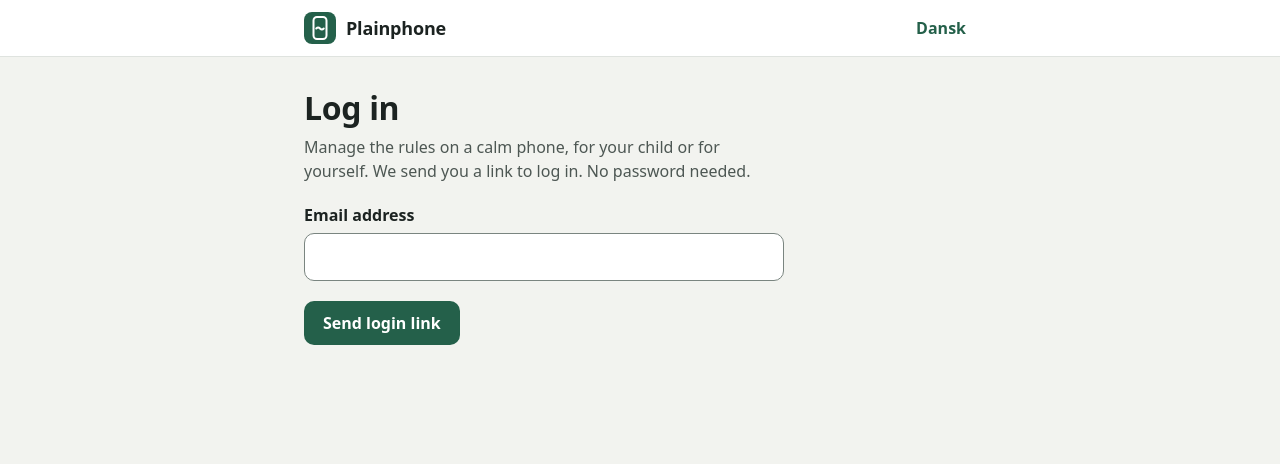
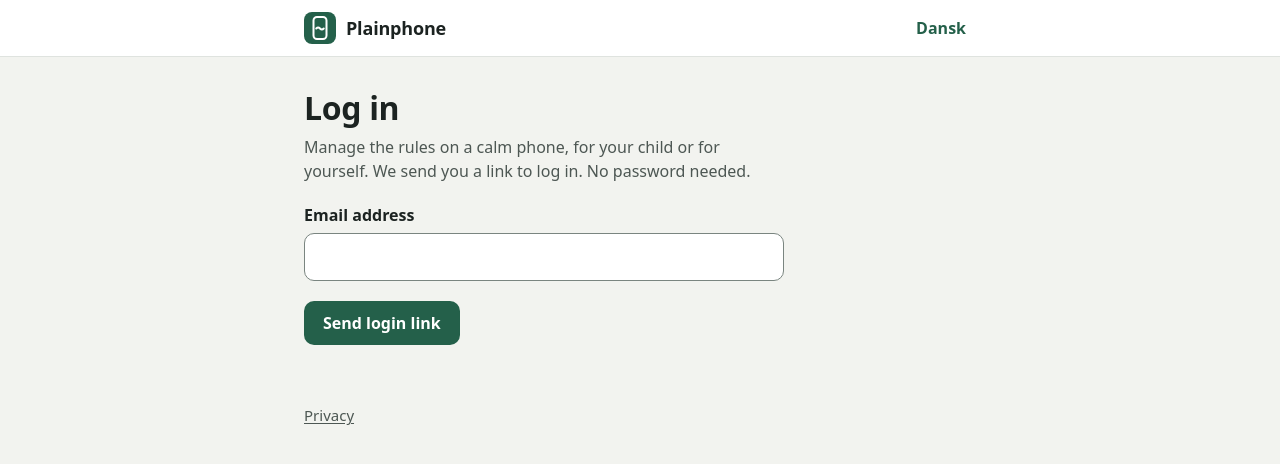
Before and after one commit to plainphone/plainphone, a React (Vite) app in the folder web/: page /login in a window 1280 px wide. Shown: the top 464 px of the page. Built offline with nearby package versions, Linux system fonts and the light colour scheme; no server answers.

Commit message:
wip: link the privacy policy from the parent app

```diff
--- a/web/src/components/Shell.tsx
+++ b/web/src/components/Shell.tsx
@@ -5,6 +5,9 @@ import { useI18n } from "../i18n/I18n";
 import { api, type Approval } from "../lib/api";
 import { clearNextIf, useSession } from "../lib/session";
 import { Mark } from "./Mark";
+
+/** The privacy policy lives on the website, in the language of the app. */
+const privacyUrl = (locale: string) => (locale === "da" ? "https://plainphone.org/da/privacy/" : "https://plainphone.org/privacy/");
 
 export function Shell() {
   const { t, locale } = useI18n();
@@ -88,6 +91,11 @@ export function Shell() {
       <main id="main" className="wrap">
         <Outlet />
       </main>
+      <footer className="wrap site-footer">
+        <a href={privacyUrl(locale)} target="_blank" rel="noopener noreferrer">
+          {t("nav.privacy")}
+        </a>
+      </footer>
     </>
   );
 }
--- a/web/src/i18n/da.ts
+++ b/web/src/i18n/da.ts
@@ -26,6 +26,7 @@ export const da: Messages = {
   "nav.approvals": "Godkendelser",
   "nav.logout": "Log ud",
   "nav.language": "Sprog",
+  "nav.privacy": "Privatliv",
 
   "error.generic": "Noget gik galt. Prøv igen.",
   "error.network": "Kunne ikke få forbindelse til serveren. Tjek din forbindelse, og prøv igen.",
--- a/web/src/i18n/en.ts
+++ b/web/src/i18n/en.ts
@@ -27,6 +27,7 @@ export const en = {
   "nav.approvals": "Approvals",
   "nav.logout": "Log out",
   "nav.language": "Language",
+  "nav.privacy": "Privacy",
 
   "error.generic": "Something went wrong. Please try again.",
   "error.network": "Could not reach the server. Check your connection and try again.",
--- a/web/src/styles.css
+++ b/web/src/styles.css
@@ -261,6 +261,18 @@ h1:focus {
 main {
   padding-top: 1.5rem;
   padding-bottom: 3rem;
+}
+
+.site-footer {
+  padding-bottom: 2rem;
+  font-size: 0.9375rem;
+}
+
+.site-footer a {
+  display: inline-flex;
+  align-items: center;
+  min-height: 44px;
+  color: var(--muted);
 }
 
 /* Page structure ----------------------------------------------------------- */
```
Also changed, not shown: 1 other file (tests, documents, lock files or other folders).
